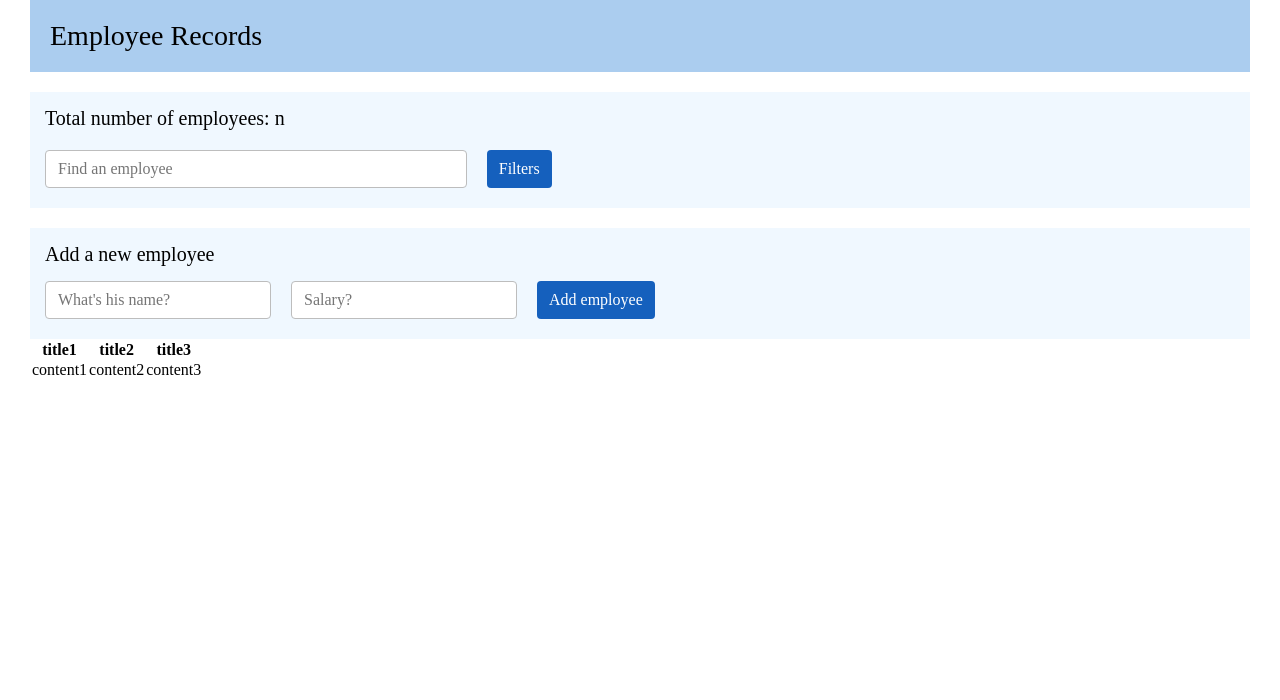
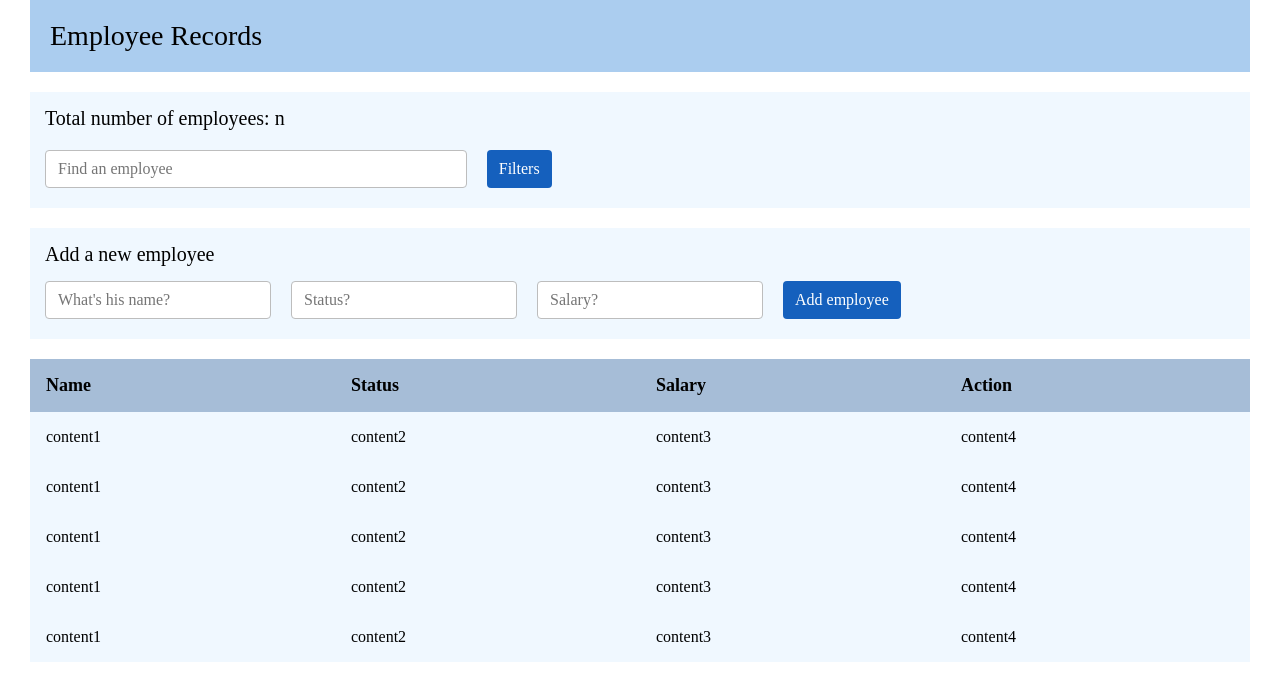
Before and after one commit to Nikita70770/Employee-Records, a React (Create React App) app: page / in a window 1280 px wide. Shown: the top 700 px of the page. Built offline with nearby package versions, Linux system fonts and the light colour scheme.

Commit message:
Create an employees-list.css file and import the file with styles into the employee-list.js file. Make changes to the files located in the employees-add-form and employees-list directories

```diff
--- a/src/components/main/employees-add-form/employee-form-elements/employee-form-elements.js
+++ b/src/components/main/employees-add-form/employee-form-elements/employee-form-elements.js
@@ -5,6 +5,7 @@ const EmployeeFormElements = () => {
     return (
         <div className="empl-form-elements">
             <input className="inpt inpt-empl-name" type="text" placeholder="What's his name?" />
+            <input className="inpt inpt-empl-status" type="text" placeholder="Status?" />
             <input className="inpt inpt-empl-salary" type="text" placeholder="Salary?" />
             <button className="btn-add-empl" type="submit">
                 Add employee
--- a/src/components/main/employees-list/employees-list-item/employee-item.js
+++ b/src/components/main/employees-list/employees-list-item/employee-item.js
@@ -1,9 +1,18 @@
 const EmployeeItem = () => {
     return (
         <tr>
-            <td>content1</td>
-            <td>content2</td>
-            <td>content3</td>
+            <td className="empl-data-cell">
+                <span>content1</span>
+            </td>
+            <td className="empl-data-cell">
+                <span>content2</span>
+            </td>
+            <td className="empl-data-cell">
+                <span>content3</span>
+            </td>
+            <td className="empl-data-cell">
+                <span>content4</span>
+            </td>
         </tr>
     );
 };
--- a/src/components/main/employees-list/employees-list-item/employees-item-title.js
+++ b/src/components/main/employees-list/employees-list-item/employees-item-title.js
@@ -1,9 +1,18 @@
 const EmployeeItemTitle = () => {
     return (
         <tr>
-            <th>title1</th>
-            <th>title2</th>
-            <th>title3</th>
+            <th className="table-title">
+                <span>Name</span>
+            </th>
+            <th className="table-title">
+                <span>Status</span>
+            </th>
+            <th className="table-title">
+                <span>Salary</span>
+            </th>
+            <th className="table-title">
+                <span>Action</span>
+            </th>
         </tr>
     );
 };
--- /dev/null
+++ b/src/components/main/employees-list/employees-list.css
@@ -0,0 +1,22 @@
+.employees-list {
+    margin-top: 20px;
+}
+
+.employees-list-inner {
+    background-color: #f0f8ff;
+}
+
+.employees-table {
+    width: 100%;
+}
+
+th,
+td {
+    padding: 1rem;
+}
+
+th {
+    text-align: left;
+    font-size: 18px;
+    background-color: #a6bdd7;
+}
--- a/src/components/main/employees-list/employees-list.js
+++ b/src/components/main/employees-list/employees-list.js
@@ -1,15 +1,24 @@
 /* import components */
 import EmployeeItemTitle from './employees-list-item/employees-item-title';
 import EmployeeItem from './employees-list-item/employee-item';
+
+/* import styles */
+import './employees-list.css';
 
 const EmployeesList = () => {
     return (
         <section className="employees-list">
             <div className="container">
                 <div className="employees-list-inner">
-                    <table className="employees-table">
-                        <EmployeeItemTitle />
-                        <EmployeeItem />
+                    <table className="employees-table" cellSpacing="0" cellPadding="0">
+                        <tbody>
+                            <EmployeeItemTitle />
+                            <EmployeeItem />
+                            <EmployeeItem />
+                            <EmployeeItem />
+                            <EmployeeItem />
+                            <EmployeeItem />
+                        </tbody>
                     </table>
                 </div>
             </div>
```
